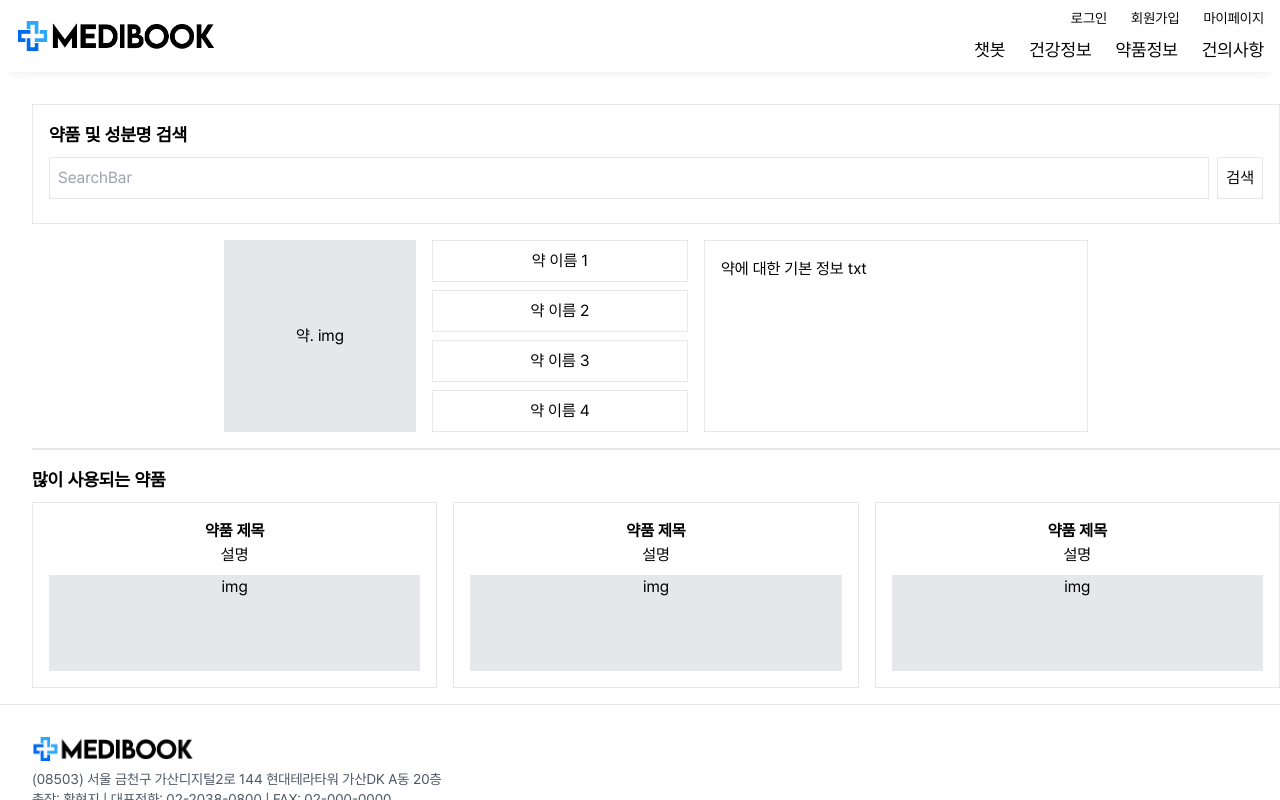
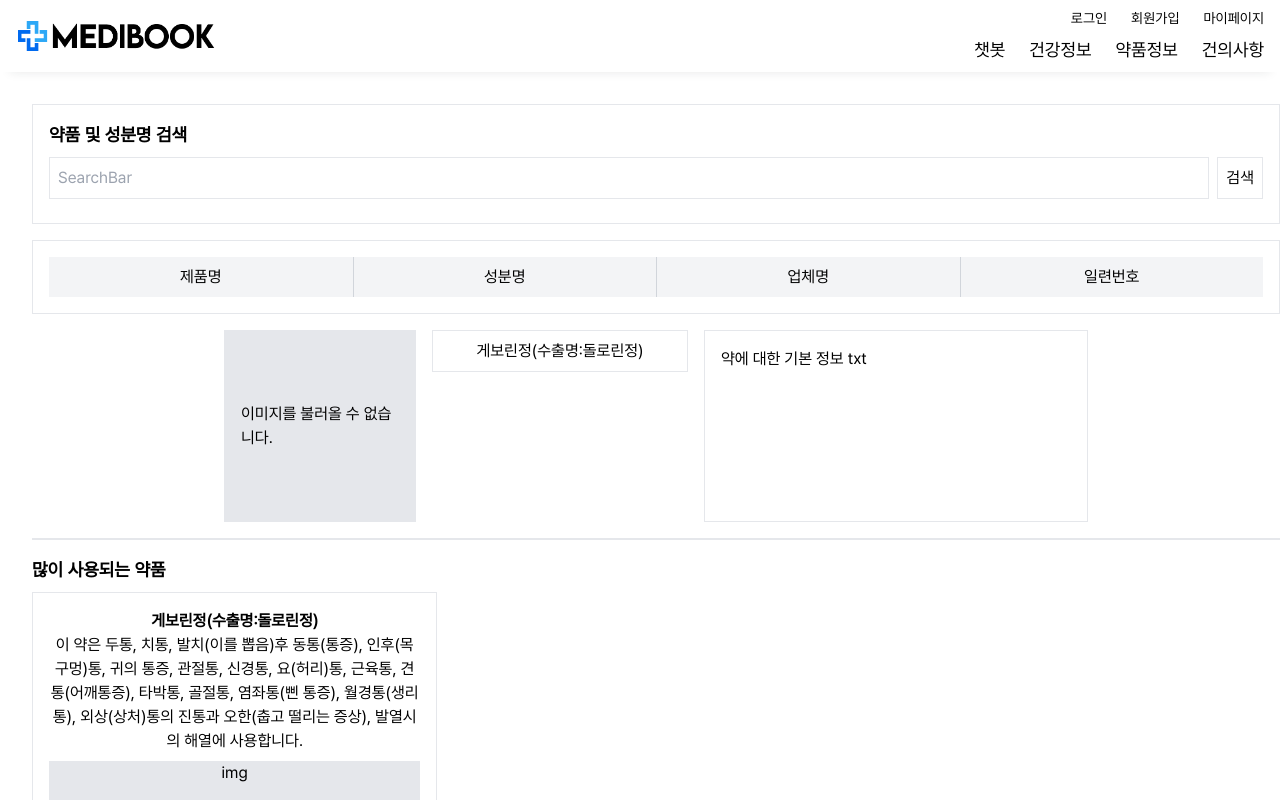
Before and after one commit to hyeonji423/project_front, a React (Create React App) app: page /mediinfo in a window 1280 px wide. Shown: the top 800 px of the page. Built offline with nearby package versions, Linux system fonts and the light colour scheme.

Commit message:
MediInfodrugInfo

```diff
--- a/src/components/category/HealthInfo.jsx
+++ b/src/components/category/HealthInfo.jsx
@@ -1,4 +1,4 @@
-import React, { useState } from "react";
+import React, { useState, useEffect } from "react";
 import HealthNews from "./../details/HealthNews";
 import HealthInfoDatabase from "../../constants/healthdata";
 import { Link } from "react-router-dom";
--- a/src/components/category/MediInfo.jsx
+++ b/src/components/category/MediInfo.jsx
@@ -1,28 +1,22 @@
 import React, { useState } from "react";
+import { mediDetailTest } from "../../constants/data";
 
 function ButtonTextChanger() {
   const [text, setText] = useState("기본 텍스트");
+  const buttonLabels = ["Button 1", "Button 2", "Button 3", "Button 4"];
 
   return (
     <div>
-      <button onClick={() => setText("Button 1이 눌렸습니다.")}>
-        Button 1
+      {buttonLabels.map((label, index) => (
+        <button key={index} onClick={() => setText(`${label}이 눌렸습니다.`)}>
+          {label}
         </button>
-      <button onClick={() => setText("Button 2이 눌렸습니다.")}>
-        Button 2
-      </button>
-      <button onClick={() => setText("Button 3이 눌렸습니다.")}>
-        Button 3
-      </button>
-      <button onClick={() => setText("Button 4이 눌렸습니다.")}>
-        Button 4
-      </button>
+      ))}
       <div className="text-div">{text}</div>
     </div>
   );
 }
 
-// DrugInfo 컴포넌트 생성
 function DrugInfo({ title, description }) {
   return (
     <div className="border p-4 text-center">
@@ -33,22 +27,36 @@ function DrugInfo({ title, description }) {
   );
 }
 
+function DrugInfoGrid({ drugInfo }) {
+  return (
+    <div className="grid grid-cols-4 divide-x divide-gray-300 text-center">
+      {["productName", "ingredientName", "companyName", "itemCategory"].map(
+        (key) => (
+          <div key={key} className="bg-white p-2">
+            {drugInfo[key]}
+          </div>
+        )
+      )}
+    </div>
+  );
+}
+
 function MediInfo() {
   const [searchTerm, setSearchTerm] = useState("");
   const [drugInfo, setDrugInfo] = useState(null);
   const [error, setError] = useState(null);
   const [infoText, setInfoText] = useState("약에 대한 기본 정보 txt");
 
-  const handleSearch = async () => {
-    try {
-      const response = await fetch(`/api/drugs?name=${searchTerm}`);
-      if (!response.ok) {
-        throw new Error("API 요청 실패");
-      }
-      const data = await response.json();
-      setDrugInfo(data);
-    } catch (err) {
-      setError(err.message);
+  const handleSearch = () => {
+    const foundDrug = mediDetailTest.find((drug) =>
+      drug.name.includes(searchTerm)
+    );
+    if (foundDrug) {
+      setDrugInfo(foundDrug);
+      setError(null);
+    } else {
+      setDrugInfo(null);
+      setError("검색 결과가 없습니다.");
     }
   };
 
@@ -72,53 +80,47 @@ function MediInfo() {
           {error && <div className="text-red-500">{error}</div>}
         </section>
 
-        {drugInfo && (
         <section className="border p-4 mb-4">
           <div className="grid grid-cols-4 divide-x divide-gray-300 text-center">
-              <div className="bg-gray-100 p-2">제품명</div>
-              <div className="bg-gray-100 p-2">성분명</div>
-              <div className="bg-gray-100 p-2">업체명</div>
-              <div className="bg-gray-100 p-2">품목구분</div>
+            {["제품명", "성분명", "업체명", "일련번호"].map((header, index) => (
+              <div key={index} className="bg-gray-100 p-2">
+                {header}
               </div>
+            ))}
+          </div>
+          {drugInfo && (
             <div className="grid grid-cols-4 divide-x divide-gray-300 text-center">
-              <div className="bg-white p-2">{drugInfo.productName}</div>
-              <div className="bg-white p-2">{drugInfo.ingredientName}</div>
-              <div className="bg-white p-2">{drugInfo.companyName}</div>
-              <div className="bg-white p-2">{drugInfo.itemCategory}</div>
+              <div className="bg-white p-2">{drugInfo.name}</div>
+              <div className="bg-white p-2">{drugInfo.main_ingredient}</div>
+              <div className="bg-white p-2">{drugInfo.company_name}</div>
+              <div className="bg-white p-2">{drugInfo.number}</div>
             </div>
+          )}
         </section>
-        )}
 
         <section className="flex space-x-4 mb-4 items-start justify-center">
           <div className="border p-4 w-48 h-48 bg-gray-200 flex justify-center items-center">
-            약. img
+            {drugInfo?.imageUrl ? (
+              <img
+                src={drugInfo.imageUrl}
+                alt="약 이미지"
+                className="max-w-full max-h-full"
+              />
+            ) : (
+              <div>이미지를 불러올 수 없습니다.</div>
+            )}
           </div>
 
           <div className="flex flex-col space-y-2">
+            {mediDetailTest.map((drug, index) => (
               <button
+                key={index}
                 className="border p-2 w-64"
-              onClick={() => setInfoText("약 이름 1에 대한 정보")}
+                onClick={() => setInfoText(drug.efficacy)}
               >
-              약 이름 1
+                {drug.name}
               </button>
-            <button
-              className="border p-2 w-64"
-              onClick={() => setInfoText("약 이름 2에 대한 정보")}
-            >
-              약 이름 2
-            </button>
-            <button
-              className="border p-2 w-64"
-              onClick={() => setInfoText("약 이름 3에 대한 정보")}
-            >
-              약 이름 3
-            </button>
-            <button
-              className="border p-2 w-64"
-              onClick={() => setInfoText("약 이름 4에 대한 정보")}
-            >
-              약 이름 4
-            </button>
+            ))}
           </div>
           <div className="border p-4 w-96 h-48">{infoText}</div>
         </section>
@@ -126,10 +128,13 @@ function MediInfo() {
         <section className="border-t-2 pt-4">
           <h2 className="text-lg font-semibold mb-2">많이 사용되는 약품</h2>
           <div className="grid grid-cols-3 gap-4">
-            {/* DrugInfo 컴포넌트 사용 */}
-            <DrugInfo title="약품 제목" description="설명" />
-            <DrugInfo title="약품 제목" description="설명" />
-            <DrugInfo title="약품 제목" description="설명" />
+            {mediDetailTest.slice(0, 3).map((drug, index) => (
+              <DrugInfo
+                key={index}
+                title={drug.name}
+                description={drug.efficacy}
+              />
+            ))}
           </div>
         </section>
       </main>
```
Lines whose indentation alone changed are shown as unchanged.
